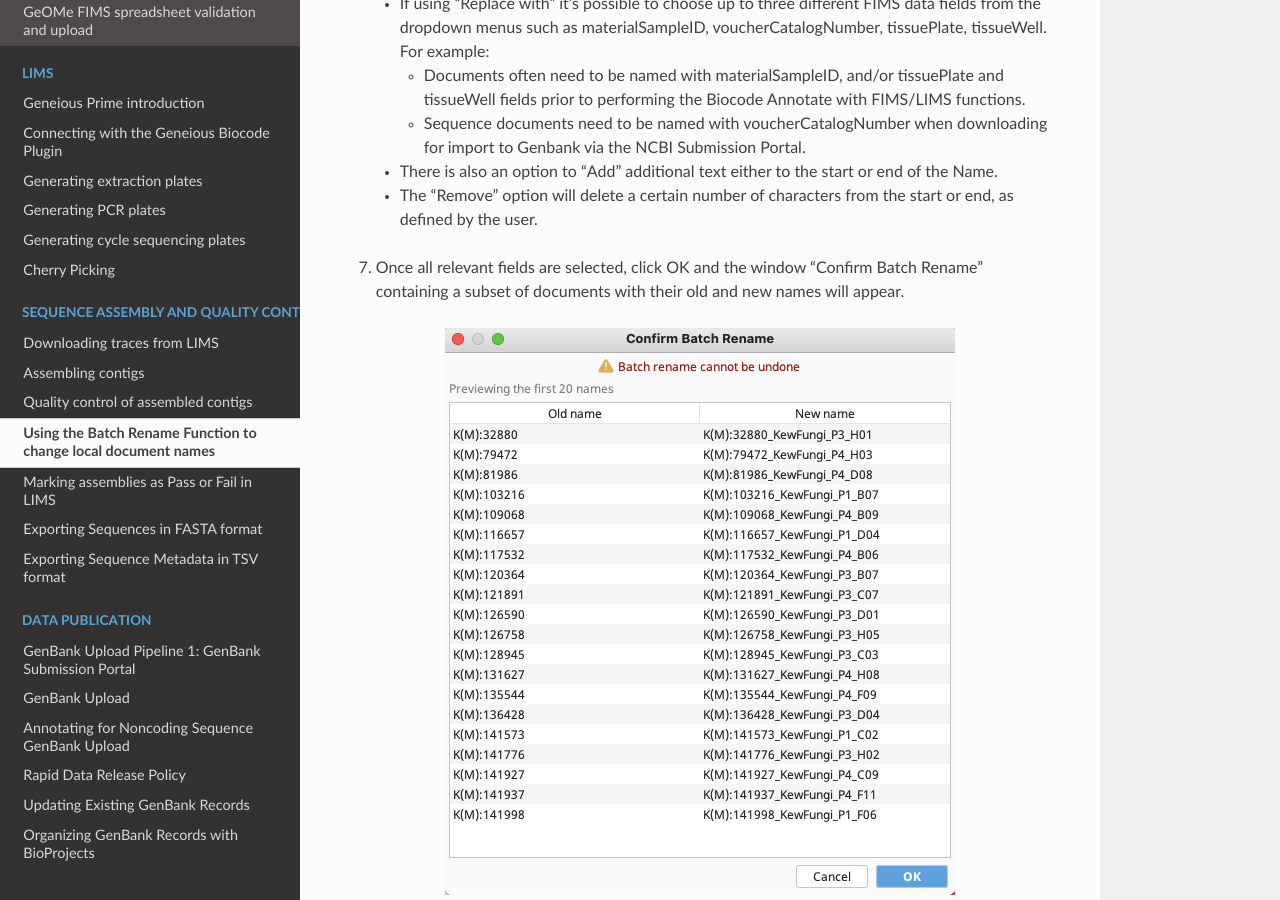
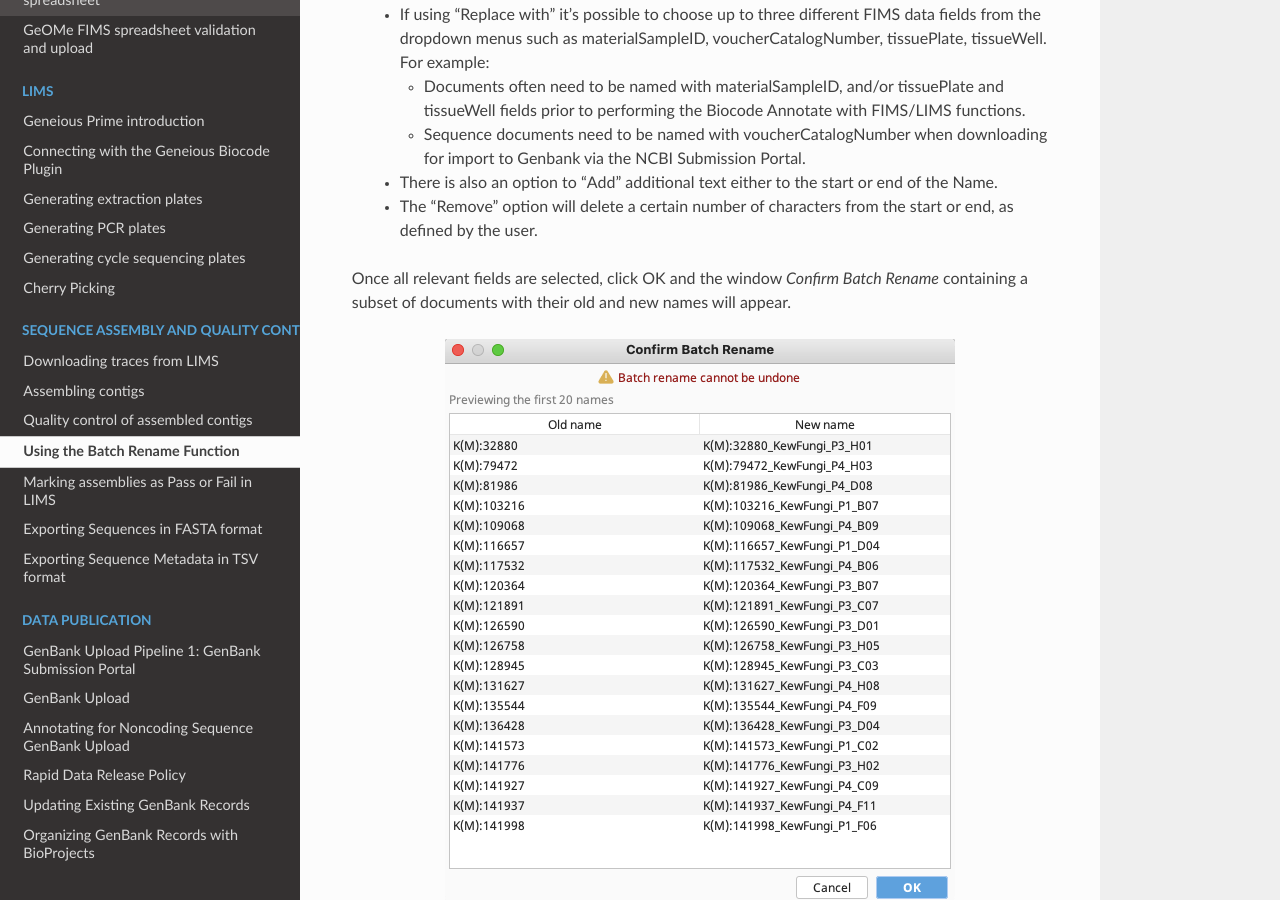
Before and after one commit to SIBarcodeNetwork/ReadtheDocsMaster, a Sphinx documentation site: the page built from Docs/batch_rename.rst, in a window 1280 px wide and 900 px high, scrolled down 1380 px. Built offline with Sphinx 7.4.7 and the Read the Docs theme 2.0.0, drawn with Linux system fonts in a browser that asks for light colours; pages that are not in the unit, such as notebooks, are missing from menus; some of the changed text lies outside the part shown.

Commit message:
Update batch_rename.rst

```diff
--- a/Docs/batch_rename.rst
+++ b/Docs/batch_rename.rst
@@ -1,29 +1,31 @@
 .. _Batch_rename-link:
-Using the Batch Rename Function to change local document names
-==============================================================
+
+Using the Batch Rename Function
+===============================
 
 This function is mostly used by SIBN to change the local name of documents such as assemblies, consensus sequences and chromatograms. For more information on other ways this functionality can be used, see the `Geneious Prime website <https://www.geneious.com/prime/>`_.
 
-1. Highlight documents to be renamed.
+Highlight documents to be renamed.
 
-2. Navigate to the Edit dropdown menu in the Geneious Prime Menu Bar.
+Navigate to the Edit dropdown menu in the Geneious Prime Menu Bar.
 
 .. image:: /images/geneious_batch_rename.png
   :align: center
   :target: /en/latest/_images/geneious_batch_rename.png
 
-3. Choose “Batch Rename” and the below window will appear.
+Choose “Batch Rename” and the below window will appear.
 
 .. image:: /images/geneious_batch_rename2.png
   :align: center
   :target: /en/latest/_images/geneious_batch_rename2.png
 
-4. In the “Aspect to Rename” dropdown menu, select “Fields of Document”.
+In the “Aspect to Rename” dropdown menu, select “Fields of Document”.
+
   * Note - if renaming assembly or alignment documents and “Sequences in alignment” is selected here, the documents that will be changed are the trace files or sequences that make up the assembly or alignment, rather than the assembly or alignment itself.
 
-5. In the “Field to rename” dropdown menu, select “Name”.
+In the “Field to rename” dropdown menu, select “Name”.
 
-6. Below the “Rename Method” box, there are three methods listed for renaming the documents.
+Below the “Rename Method” box, there are three methods listed for renaming the documents.
 
   * If using “Replace with” it’s possible to choose up to three different FIMS data fields from the dropdown menus such as materialSampleID, voucherCatalogNumber, tissuePlate, tissueWell. For example:
 
```
Also changed, not shown: other parts of Docs/batch_rename.rst (+4 -4 lines).
